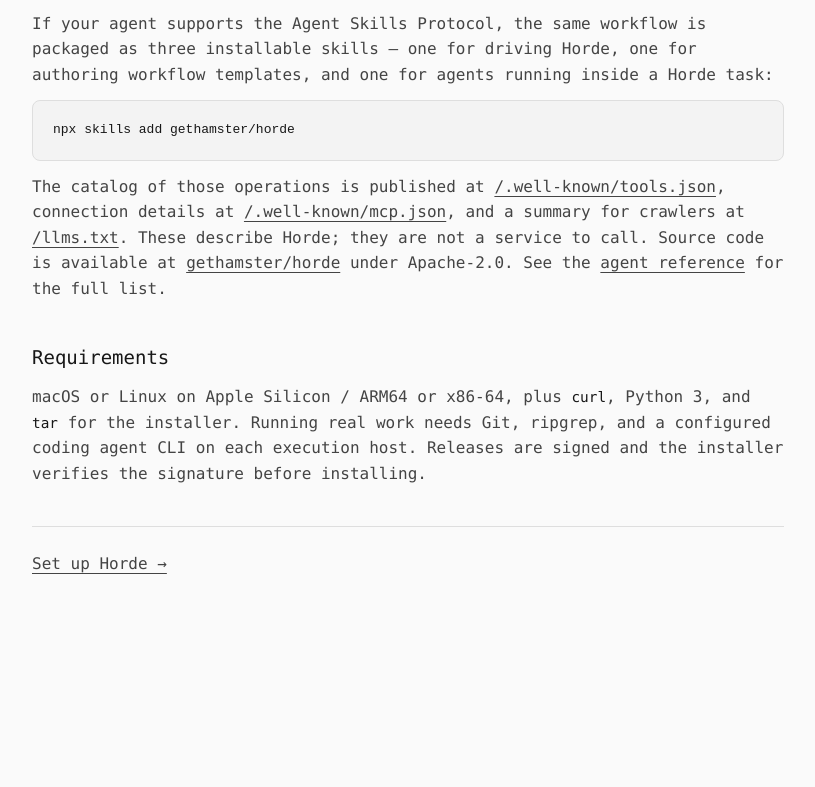
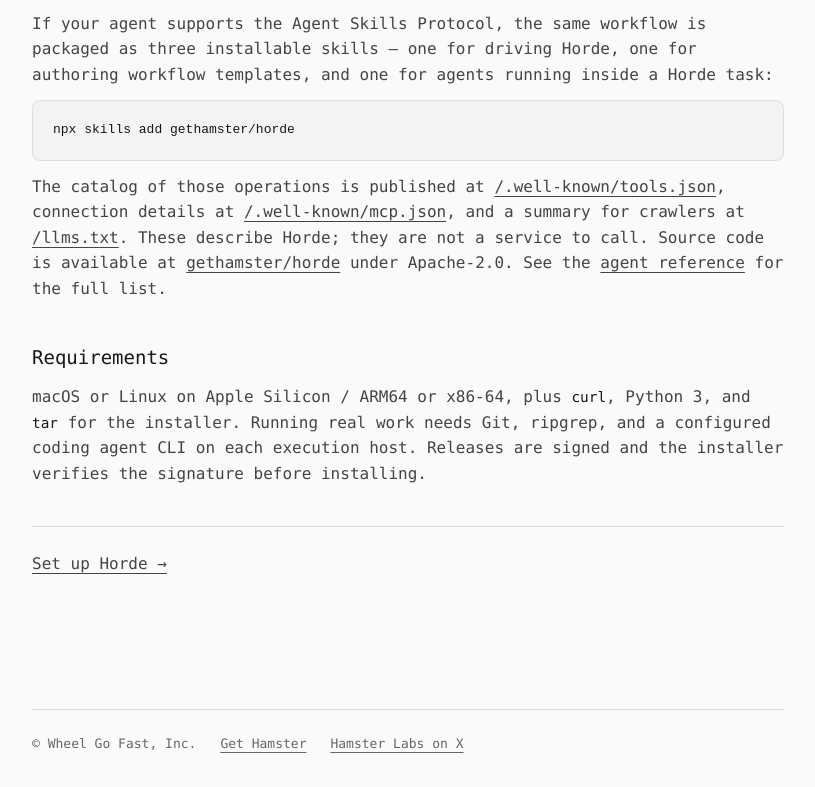
Before and after one commit to gethamster/horde, a Next.js app in the folder website/: page / in a window 1280 px wide. Shown: the part 1913-2700 px from the top of the page, without its empty margins (232-1047 px from the left). Before the commit the page ends 2622 px from the top, so only its background shows below. Built offline with nearby package versions, Linux system fonts and the light colour scheme.

Commit message:
feat: add Hamster company and social footer links

```diff
--- a/website/app/globals.css
+++ b/website/app/globals.css
@@ -100,3 +100,22 @@
   .site-header { align-items: flex-start; flex-direction: column; }
   .docs h1 { font-size: 25px; }
 }
+
+.site-footer {
+  display: flex;
+  flex-wrap: wrap;
+  align-items: baseline;
+  gap: 12px 24px;
+  max-width: 752px;
+  margin: 0 auto;
+  padding: 24px 0 32px;
+  border-top: 1px solid #dedede;
+  color: #666;
+  font-size: 13px;
+}
+@media (max-width: 800px) {
+  .site-footer { margin-inline: 24px; }
+}
+@media (max-width: 480px) {
+  .site-footer { margin-inline: 20px; }
+}
--- a/website/app/layout.tsx
+++ b/website/app/layout.tsx
@@ -125,7 +125,14 @@
           dangerouslySetInnerHTML={{ __html: JSON.stringify(structuredData) }}
         />
       </head>
-      <body>{children}</body>
+      <body>
+        {children}
+        <footer className="site-footer">
+          <span>© Wheel Go Fast, Inc.</span>
+          <a href="https://gethamster.com">Get Hamster</a>
+          <a href="https://x.com/HamsterResearch">Hamster Labs on X</a>
+        </footer>
+      </body>
     </html>
   );
 }
```
Also changed, not shown: 2 other files (tests, documents, lock files or other folders).
